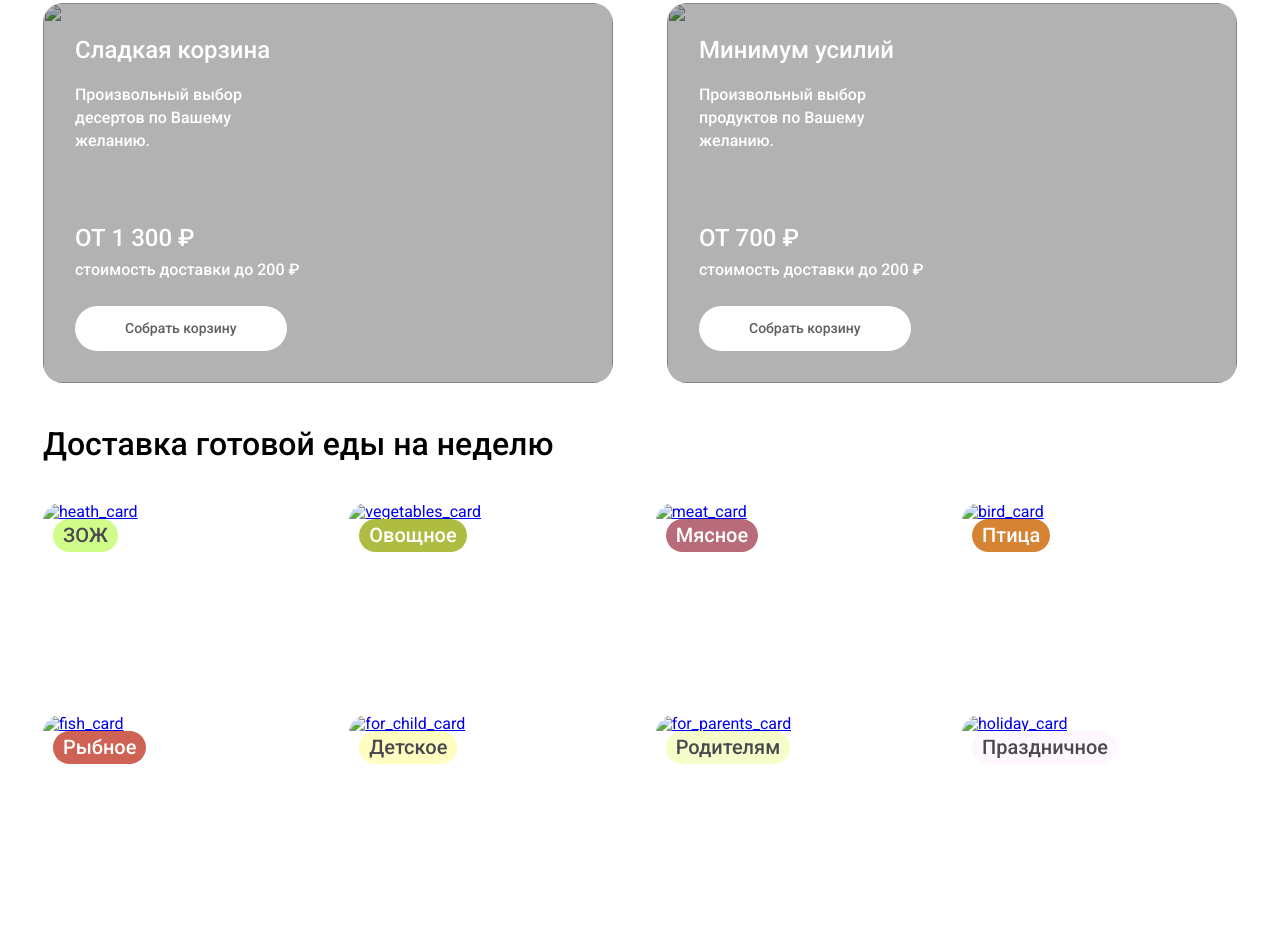
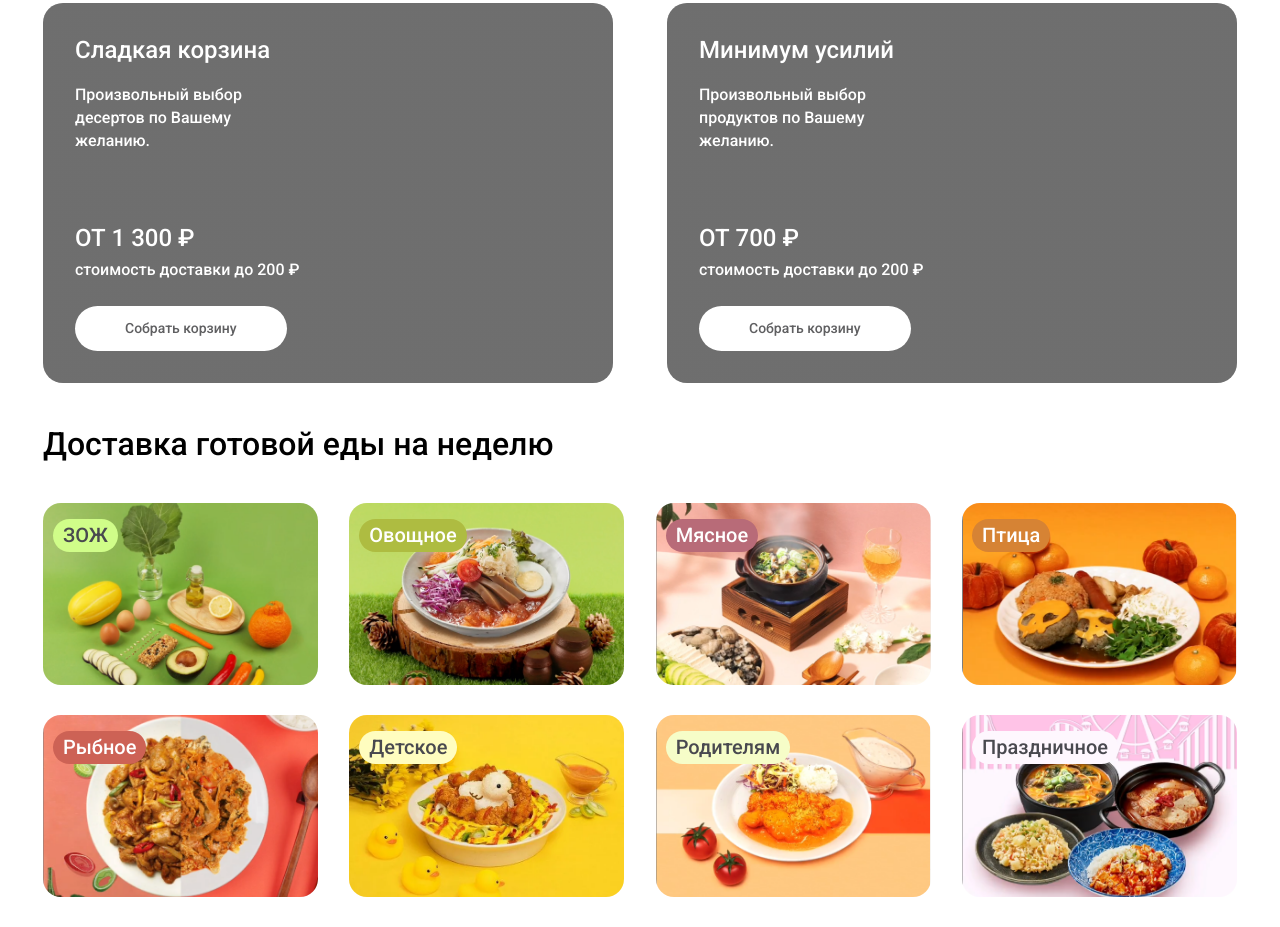
Before and after one commit to pekanot/index-food, a plain HTML site: page index.html in a window 1280 px wide. Shown: the part 525-1452 px from the top of the page. Drawn offline with Linux system fonts and the light colour scheme; the site is published under a folder, as on GitHub Pages, so addresses that start at the root find nothing.

Commit message:
third_commit

```diff
--- a/index.html
+++ b/index.html
@@ -80,7 +80,7 @@
       </div>
       <div class="promo">
         <section class="card card-text-light sweet-basket">
-          <img class="card-image" src="/img/blue-img.png" alt="" />
+          <img class="card-image" src="img/BlueImg.png" alt="" />
           <div class="card-header">
             <h3 class="card-title">Сладкая корзина</h3>
             <p class="card-description">
@@ -96,7 +96,7 @@
           <!-- /.card-footer -->
         </section>
         <section class="card card-text-light sweet-basket">
-          <img class="card-image" src="/img/Brown-img.png" alt="" />
+          <img class="card-image" src="img/BrownImg.png" alt="" />
           <div class="card-header">
             <h3 class="card-title">Минимум усилий</h3>
             <p class="card-description">
@@ -117,35 +117,35 @@
         <h2 class="section-title">Доставка готовой еды на неделю</h2>
         <div class="food-cards">
           <div class="food-card">
-            <a href="#"><img class="food-img"  src="/img/cards/1.png" alt="heath_card"></a>
+            <a href="#"><img class="food-img"  src="img/cards/1.png" alt="heath_card"></a>
             <span class="food-tag tag-health">ЗОЖ</span>
           </div>
           <div class="food-card">
-            <a href="#"><img class="food-img"  src="/img/cards/2.png" alt="vegetables_card"></a>
+            <a href="#"><img class="food-img"  src="img/cards/2.png" alt="vegetables_card"></a>
             <span class="food-tag tag-vegetables">Овощное</span>
           </div>
           <div class="food-card">
-            <a href="#"><img class="food-img"  src="/img/cards/3.png" alt="meat_card"></a>
+            <a href="#"><img class="food-img"  src="img/cards/3.png" alt="meat_card"></a>
             <span class="food-tag tag-meat">Мясное</span>
           </div>
           <div class="food-card">
-            <a href="#"><img class="food-img"  src="/img/cards/4.png" alt="bird_card"></a>
+            <a href="#"><img class="food-img"  src="img/cards/4.png" alt="bird_card"></a>
             <span class="food-tag tag-bird">Птица</span>
           </div>
           <div class="food-card">
-            <a href="#"><img class="food-img"  src="/img/cards/5.png" alt="fish_card"></a>
+            <a href="#"><img class="food-img"  src="img/cards/5.png" alt="fish_card"></a>
             <span class="food-tag tag-fish">Рыбное</span>
           </div>
           <div class="food-card">
-            <a href="#"><img class="food-img"  src="/img/cards/6.png" alt="for_child_card"></a>
+            <a href="#"><img class="food-img"  src="img/cards/6.png" alt="for_child_card"></a>
             <span class="food-tag tag-child">Детское</span>
           </div>
           <div class="food-card">
-            <a href="#"><img class="food-img"  src="/img/cards/7.png" alt="for_parents_card"></a>
+            <a href="#"><img class="food-img"  src="img/cards/7.png" alt="for_parents_card"></a>
             <span class="food-tag tag-parent">Родителям</span>
           </div>
           <div class="food-card">
-            <a href="#"><img class="food-img"  src="/img/cards/8.png" alt="holiday_card"></a>
+            <a href="#"><img class="food-img"  src="img/cards/8.png" alt="holiday_card"></a>
             <span class="food-tag tag-holiday">Праздничное</span>
           </div>
         </div>
```
Also changed, not shown: 2 other files.
